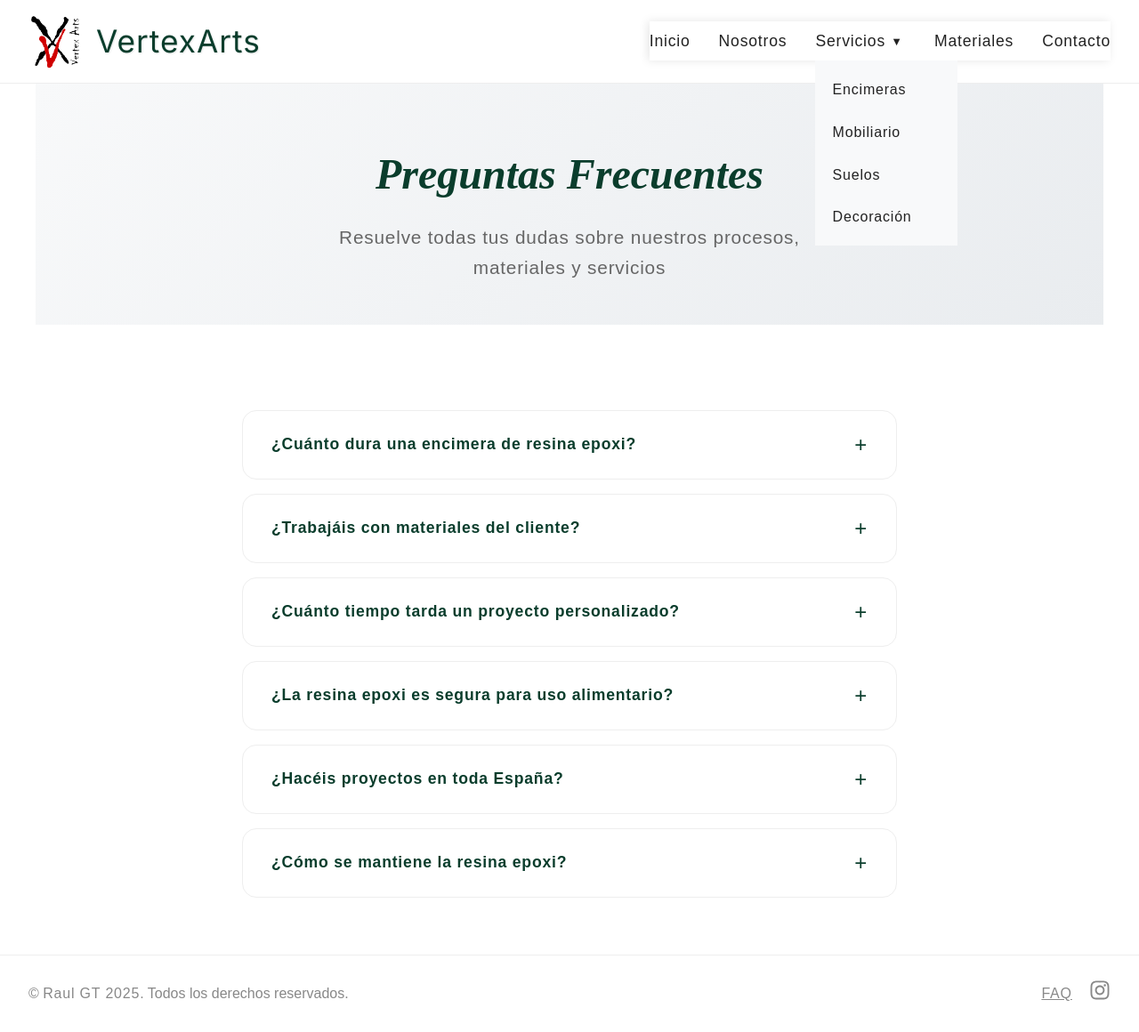
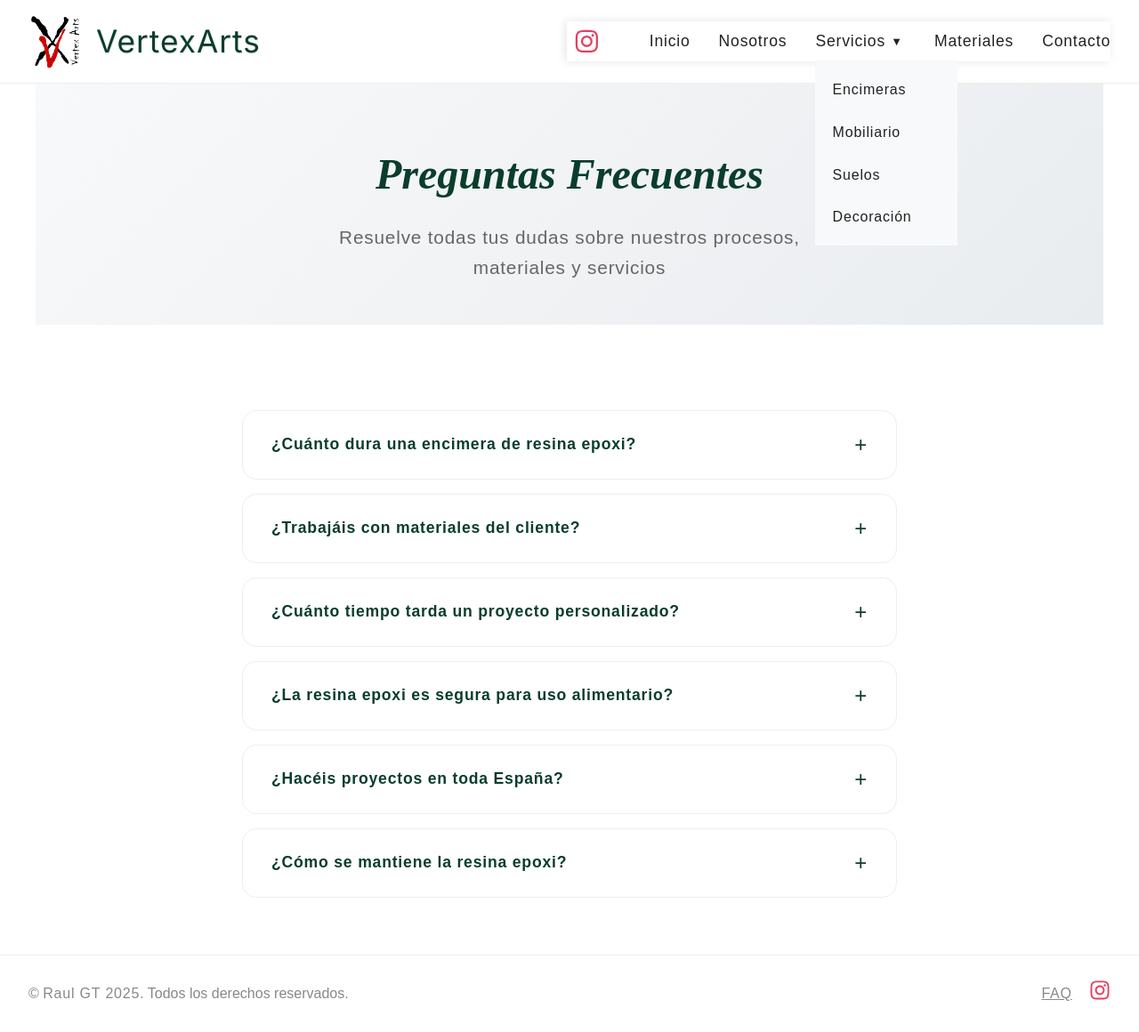
Before and after one commit to Raul1992gt/vertexArts, a Next.js app: page /faq in a window 1280 px wide. Shown: the whole page at 89% size. Built offline with nearby package versions, Linux system fonts and the light colour scheme; a web font is replaced by a local one.

Commit message:
"Cambios tochos"

```diff
--- a/next.config.mjs
+++ b/next.config.mjs
@@ -4,6 +4,9 @@
 const nextConfig = {
   trailingSlash: true,
   output: 'export',
+  images: {
+    unoptimized: true,
+  },
 };
 
 export default nextConfig;
--- a/src/app/components/FAQ.jsx
+++ b/src/app/components/FAQ.jsx
@@ -22,7 +22,7 @@ const faqs = [
   },
   {
     pregunta: "¿Hacéis proyectos en toda España?",
-    respuesta: "Trabajamos principalmente en la comunidad de Madrid y alrededores para proyectos de instalación. Para piezas de mobiliario, podemos enviar a toda España."
+    respuesta: "¡Sí! Trabajamos en toda España realizando un exhaustivo estudio de viabilidad para cada proyecto. Nos desplazamos para evaluar el espacio, asesorar sobre las mejores opciones de diseño y garantizar que cada creación se adapte perfectamente a tus necesidades y estilo de vida."
   },
   {
     pregunta: "¿Cómo se mantiene la resina epoxi?",
--- a/src/app/components/Footer.jsx
+++ b/src/app/components/Footer.jsx
@@ -13,7 +13,7 @@ export default function Footer() {
       </div>
       <div className={styles.socials}>
         <Link href="/faq" className={styles.faqLink}>FAQ</Link>
-        <a href="https://www.instagram.com/vertexartsdesign?utm_source=qr&igsh=cHkwdTdsMDJzNDgz" target="_blank" rel="noopener" aria-label="Instagram"><FaInstagram /></a>
+        <a href="https://www.instagram.com/vertexartsdesign?utm_source=qr&igsh=cHkwdTdsMDJzNDgz" target="_blank" rel="noopener" aria-label="Instagram" className={styles.instagramIcon}><FaInstagram /></a>
       </div>
     </footer>
   );
--- a/src/app/components/Navbar.jsx
+++ b/src/app/components/Navbar.jsx
@@ -4,6 +4,7 @@ import Link from 'next/link';
 import styles from '../../styles/Navbar.module.css';
 import Image from 'next/image';
 import { useState } from 'react';
+import { FaInstagram } from 'react-icons/fa';
 
 export default function Navbar() {
   const [isMenuOpen, setIsMenuOpen] = useState(false);
@@ -48,6 +49,11 @@ export default function Navbar() {
 
       {/* Menú de navegación */}
       <ul className={`${styles.menu} ${isMenuOpen ? styles.menuOpen : ''}`}>
+        <li className={styles.socialIcon}>
+          <a href="https://www.instagram.com/vertexartsdesign?utm_source=qr&igsh=cHkwdTdsMDJzNDgz" target="_blank" rel="noopener" aria-label="Instagram" className={styles.instagramNavIcon}>
+            <FaInstagram />
+          </a>
+        </li>
         <li><Link href="/" className={styles.brandMenu} onClick={closeMenu}>Inicio</Link></li>
         <li><Link href="/about" className={styles.brandMenu} onClick={closeMenu}>Nosotros</Link></li>
         <li className={styles.dropdown}>
--- a/src/styles/Footer.module.css
+++ b/src/styles/Footer.module.css
@@ -14,6 +14,32 @@
   gap: 1.2rem;
   font-size: 1.5rem;
   align-items: center;
+}
+
+.socials a {
+  color: #888;
+  transition: color 0.3s ease;
+}
+
+.socials a:hover {
+  color: #0a3d2c;
+}
+
+.instagramIcon {
+  transition: all 0.3s ease;
+}
+
+.instagramIcon svg {
+  color: #E4405F;
+  transition: all 0.3s ease;
+}
+
+.instagramIcon:hover {
+  transform: scale(1.1);
+}
+
+.instagramIcon:hover svg {
+  color: #C13584;
 }
 
 .faqLink {
--- a/src/styles/Navbar.module.css
+++ b/src/styles/Navbar.module.css
@@ -70,6 +70,30 @@
 
 .brandLink:hover .brandName {
   color: #145c43;
+}
+
+/* Icono social en navbar */
+.socialIcon {
+  display: flex;
+  align-items: center;
+  margin-right: 1rem;
+}
+
+.instagramNavIcon {
+  color: #E4405F;
+  font-size: 1.8rem;
+  transition: all 0.3s ease;
+  display: flex;
+  align-items: center;
+  justify-content: center;
+  padding: 0.5rem;
+  border-radius: 50%;
+}
+
+.instagramNavIcon:hover {
+  color: #C13584;
+  transform: scale(1.1);
+  background-color: rgba(228, 64, 95, 0.1);
 }
 
 /* Menú hamburguesa */
@@ -256,6 +280,18 @@
     display: flex;
   }
 
+  .socialIcon {
+    display: flex;
+    justify-content: center;
+    border-bottom: 1px solid #eee;
+    padding: 1rem 0;
+  }
+
+  .instagramNavIcon {
+    font-size: 2rem;
+    padding: 0.5rem;
+  }
+
   .menu {
     position: fixed;
     top: 0;
```
Also changed, not shown: src/app/components/MaterialesContent.jsx (+32 -11 lines).
